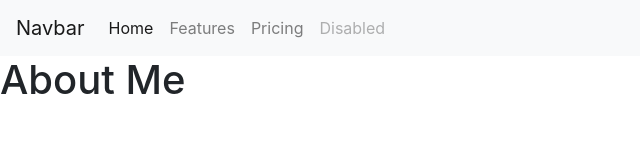
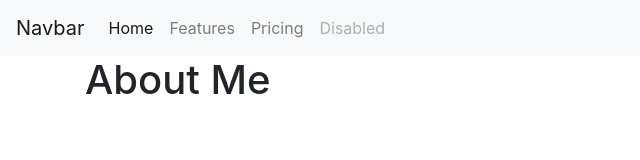
Before and after one commit to SirPotatoIV/BS-portfolio-practice, a plain HTML site: page index.html in a window 1280 px wide. Shown: the whole page, without its empty margins (0-640 px from the left). Drawn offline with nearby package versions, Linux system fonts and the light colour scheme.

Commit message:
Corrected class of container. Originally spelled container incorrectly.

```diff
--- a/index.html
+++ b/index.html
@@ -36,7 +36,7 @@
         </div>
       </nav>
     <!-- Main container for content of page -->
-    <div class="conainter">
+    <div class="container">
         <!-- Row 1 -->
         <div class="row">
             <div class="col-md-12">
```
